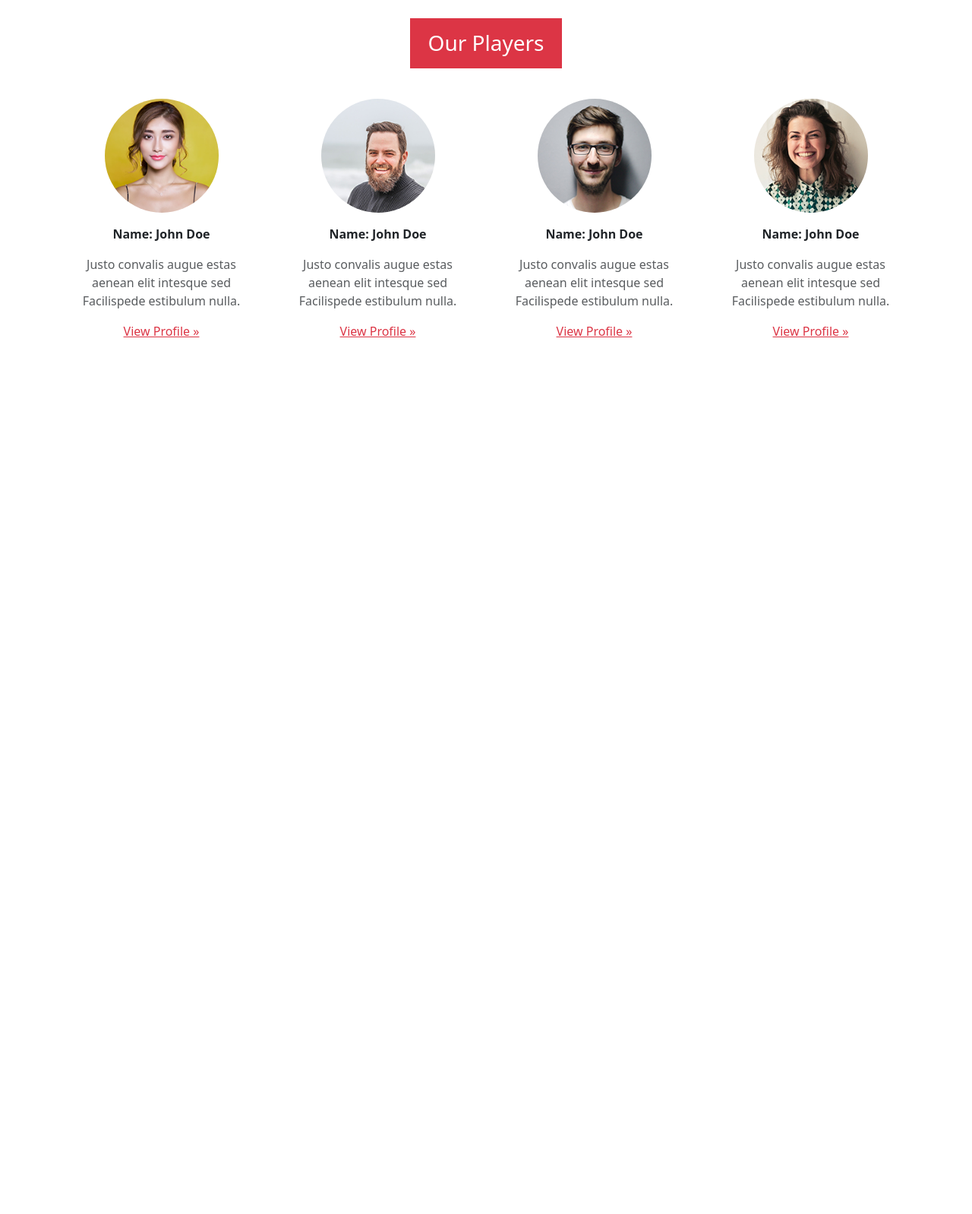
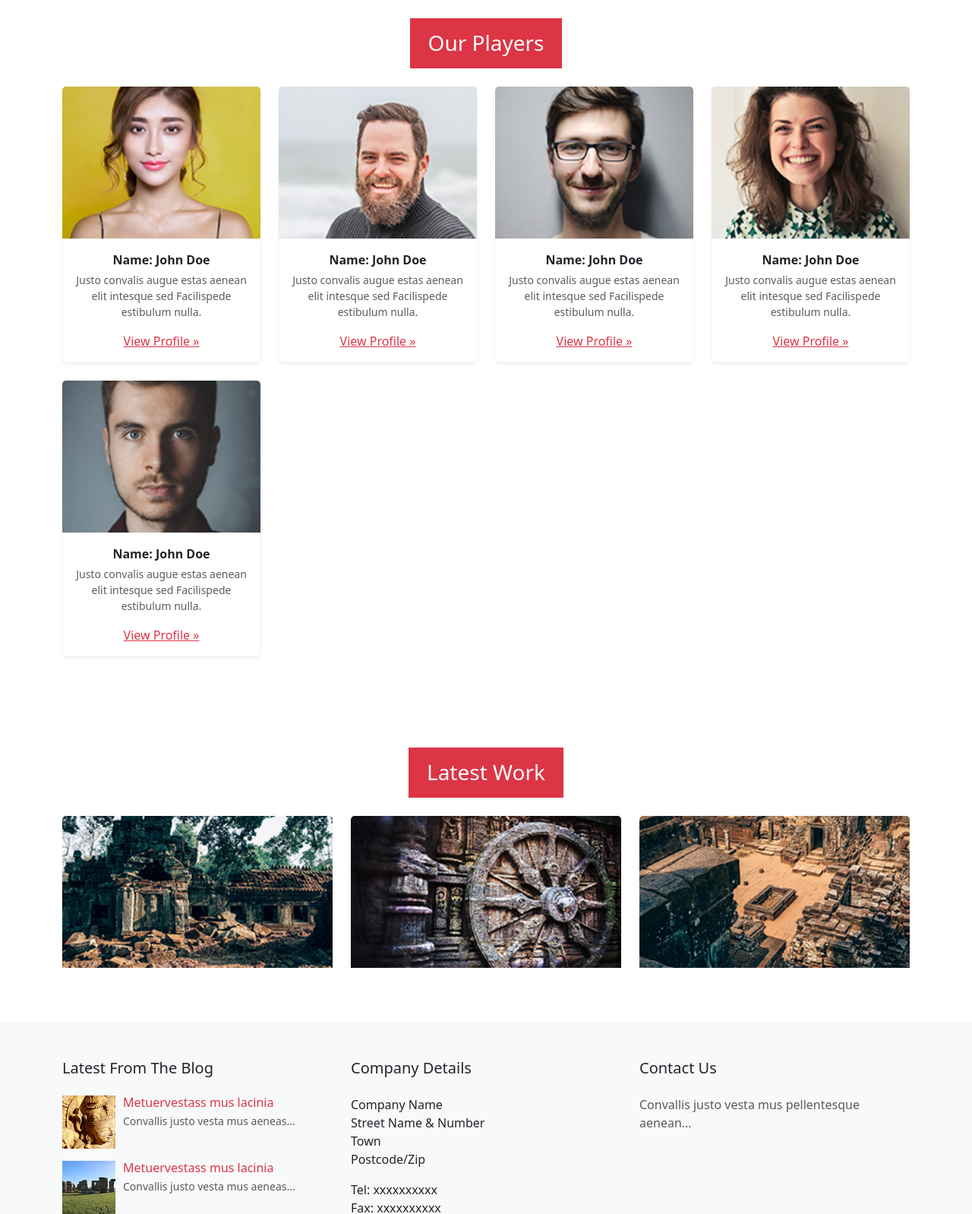
Before and after one commit to JowiMesas/M06-BOOTSTRAP, a plain HTML site: page index.html in a window 1280 px wide. Shown: the part 1240-2838 px from the top of the page at 76% size. Before the commit the page ends 1752 px from the top, so only its background shows below. Drawn offline with nearby package versions, Linux system fonts and the light colour scheme.

Commit message:
plantilla bootstrap acabada

```diff
--- a/index.html
+++ b/index.html
@@ -67,42 +67,52 @@
         <div class="container text-center">
             <h3 class="mb-4 py-3 text-white bg-danger d-inline-block px-4">Our Players</h3>
             <div class="row">
-                <div class="col-md-3">
-                    <div class="card border-0">
-                        <img src="./img/woman1.jpg" class="card-img-top rounded-circle mx-auto d-block mt-3" style="width: 150px; height: 150px; object-fit: cover;" alt="Player 1">
-                        <div class="card-body">
-                            <p class="fw-bold">Name: John Doe</p>
-                            <p class="text-muted">Justo convalis augue estas aenean elit intesque sed Facilispede estibulum nulla.</p>
+                <div class="col-md-3 mb-4">
+                    <div class="card border-0 shadow-sm">
+                        <img src="./img/woman1.jpg" class="card-img-top" alt="Player 1" style="height: 200px; object-fit: cover;">
+                        <div class="card-body text-center">
+                            <p class="fw-bold mb-1">Name: John Doe</p>
+                            <p class="text-muted small">Justo convalis augue estas aenean elit intesque sed Facilispede estibulum nulla.</p>
                             <a href="#" class="text-danger">View Profile »</a>
                         </div>
                     </div>
                 </div>
-                <div class="col-md-3">
-                    <div class="card border-0">
-                        <img src="./img/man3.jpg" class="card-img-top rounded-circle mx-auto d-block mt-3" style="width: 150px; height: 150px; object-fit: cover;" alt="Player 2">
-                        <div class="card-body">
-                            <p class="fw-bold">Name: John Doe</p>
-                            <p class="text-muted">Justo convalis augue estas aenean elit intesque sed Facilispede estibulum nulla.</p>
+                <div class="col-md-3 mb-4">
+                    <div class="card border-0 shadow-sm">
+                        <img src="./img/man3.jpg" class="card-img-top" alt="Player 2" style="height: 200px; object-fit: cover;">
+                        <div class="card-body text-center">
+                            <p class="fw-bold mb-1">Name: John Doe</p>
+                            <p class="text-muted small">Justo convalis augue estas aenean elit intesque sed Facilispede estibulum nulla.</p>
                             <a href="#" class="text-danger">View Profile »</a>
                         </div>
                     </div>
                 </div>
-                <div class="col-md-3">
-                    <div class="card border-0">
-                        <img src="./img/man2.jpg" class="card-img-top rounded-circle mx-auto d-block mt-3" style="width: 150px; height: 150px; object-fit: cover;" alt="Player 3">
-                        <div class="card-body">
-                            <p class="fw-bold">Name: John Doe</p>
-                            <p class="text-muted">Justo convalis augue estas aenean elit intesque sed Facilispede estibulum nulla.</p>
+                <div class="col-md-3 mb-4">
+                    <div class="card border-0 shadow-sm">
+                        <img src="./img/man2.jpg" class="card-img-top" alt="Player 3" style="height: 200px; object-fit: cover;">
+                        <div class="card-body text-center">
+                            <p class="fw-bold mb-1">Name: John Doe</p>
+                            <p class="text-muted small">Justo convalis augue estas aenean elit intesque sed Facilispede estibulum nulla.</p>
                             <a href="#" class="text-danger">View Profile »</a>
                         </div>
                     </div>
                 </div>
-                <div class="col-md-3">
-                    <div class="card border-0">
-                        <img src="./img/woman2.jpg" class="card-img-top rounded-circle mx-auto d-block mt-3" style="width: 150px; height: 150px; object-fit: cover;" alt="Player 4">
-                        <div class="card-body">
-                            <p class="fw-bold">Name: John Doe</p>
-                            <p class="text-muted">Justo convalis augue estas aenean elit intesque sed Facilispede estibulum nulla.</p>
+                <div class="col-md-3 mb-4">
+                    <div class="card border-0 shadow-sm">
+                        <img src="./img/woman2.jpg" class="card-img-top" alt="Player 4" style="height: 200px; object-fit: cover;">
+                        <div class="card-body text-center">
+                            <p class="fw-bold mb-1">Name: John Doe</p>
+                            <p class="text-muted small">Justo convalis augue estas aenean elit intesque sed Facilispede estibulum nulla.</p>
+                            <a href="#" class="text-danger">View Profile »</a>
+                        </div>
+                    </div>
+                </div>
+                <div class="col-md-3 mb-4">
+                    <div class="card border-0 shadow-sm">
+                        <img src="./img/man1.jpg" class="card-img-top" alt="Player 5" style="height: 200px; object-fit: cover;">
+                        <div class="card-body text-center">
+                            <p class="fw-bold mb-1">Name: John Doe</p>
+                            <p class="text-muted small">Justo convalis augue estas aenean elit intesque sed Facilispede estibulum nulla.</p>
                             <a href="#" class="text-danger">View Profile »</a>
                         </div>
                     </div>
@@ -110,5 +120,78 @@
             </div>
         </div>
     </section>
+    <section class="py-5">
+        <div class="container text-center">
+            <h3 class="mb-4 py-3 text-white bg-danger d-inline-block px-4">Latest Work</h3>
+            <div class="row">
+                <div class="col-md-4 mb-4">
+                    <div class="card border-0">
+                        <img src="./img/ancient5.jpg" class="card-img-top" alt="Work 1" style="height: 200px; object-fit: cover;">
+                    </div>
+                </div>
+                <div class="col-md-4 mb-4">
+                    <div class="card border-0">
+                        <img src="./img/ancient2.jpg" class="card-img-top" alt="Work 2" style="height: 200px; object-fit: cover;">
+                    </div>
+                </div>
+                <div class="col-md-4 mb-4">
+                    <div class="card border-0">
+                        <img src="./img/ancient3.jpg" class="card-img-top" alt="Work 3" style="height: 200px; object-fit: cover;">
+                    </div>
+                </div>
+            </div>
+        </div>
+    </section>
+    <footer class="bg-light py-5">
+        <div class="container">
+            <div class="row">
+                <div class="col-md-4">
+                    <h5 class="mb-4">Latest From The Blog</h5>
+                    <div class="d-flex mb-3">
+                        <img src="./img/ancient4.jpg" alt="Blog 1" style="width: 70px; height: 70px; object-fit: cover; margin-right: 10px;">
+                        <div>
+                            <h6 class="mb-1 text-danger">Metuervestass mus lacinia</h6>
+                            <p class="text-muted small">Convallis justo vesta mus aeneas...</p>
+                        </div>
+                    </div>
+                    <div class="d-flex">
+                        <img src="./img/ancient1.jpg" alt="Blog 2" style="width: 70px; height: 70px; object-fit: cover; margin-right: 10px;">
+                        <div>
+                            <h6 class="mb-1 text-danger">Metuervestass mus lacinia</h6>
+                            <p class="text-muted small">Convallis justo vesta mus aeneas...</p>
+                        </div>
+                    </div>
+                </div>
+
+                <div class="col-md-4">
+                    <h5 class="mb-4">Company Details</h5>
+                    <ul class="list-unstyled">
+                        <li>Company Name</li>
+                        <li>Street Name & Number</li>
+                        <li>Town</li>
+                        <li>Postcode/Zip</li>
+                    </ul>
+                    <ul class="list-unstyled">
+                        <li>Tel: xxxxxxxxxx</li>
+                        <li>Fax: xxxxxxxxxx</li>
+                        <li>Email: <a href="mailto:contact@mydomain.com" class="text-danger">contact@mydomain.com</a></li>
+                    </ul>
+                    <p class="mt-2">Office Hours:</p>
+                    <ul class="list-unstyled">
+                        <li>Monday - Friday: 08:00 - 17:30</li>
+                        <li>Saturday: 08:00 - 13:00</li>
+                    </ul>
+                </div>
+
+                <div class="col-md-4">
+                    <h5 class="mb-4">Contact Us</h5>
+                    <p class="text-muted">Convallis justo vesta mus pellentesque aenean...</p>
+                </div>
+            </div>
+        </div>
+        <div class="text-center mt-4">
+            <p class="text-muted small">© 2013 - All Rights Reserved - Domain Name | Template by OS Templates</p>
+        </div>
+    </footer>
 </body>
 </html>
```
